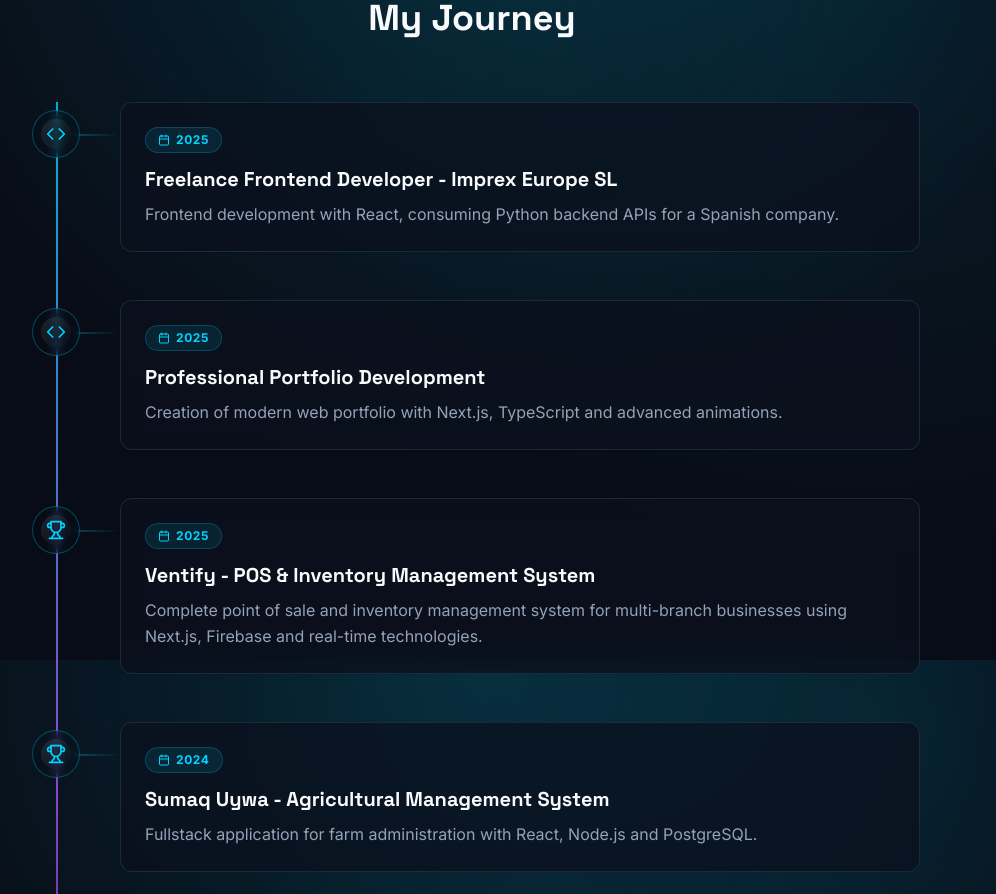
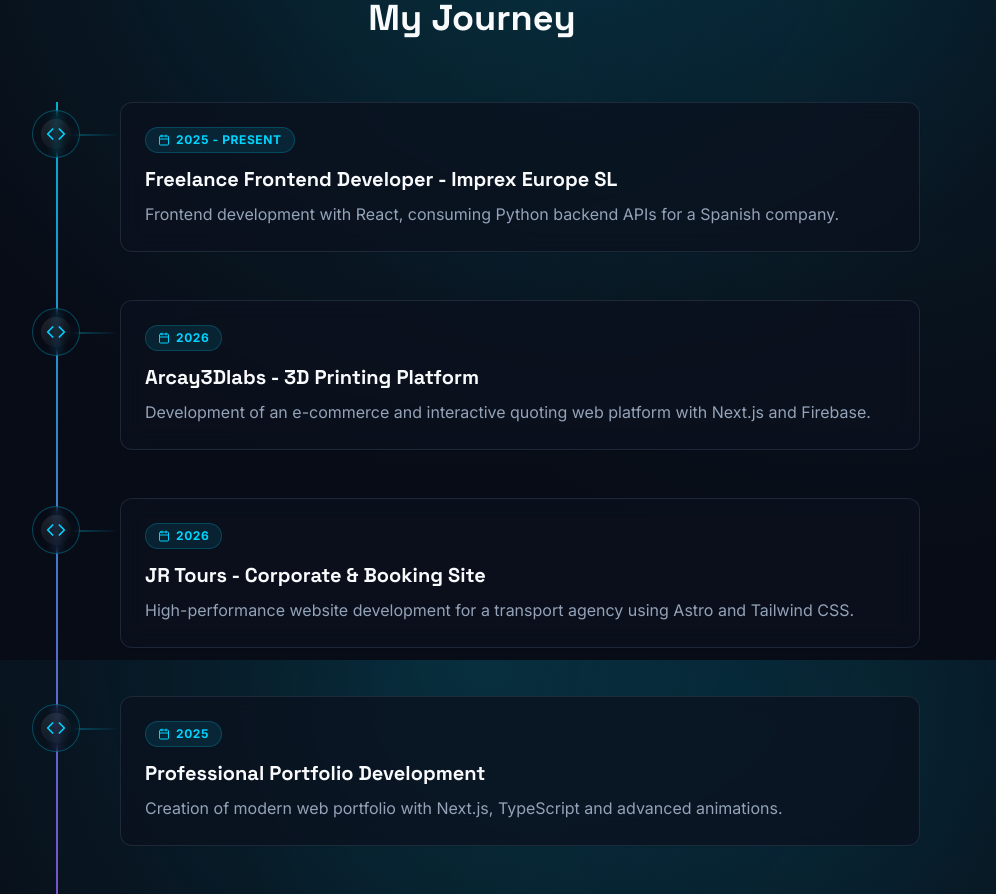
Before and after one commit to Arcay322/Portfolio, a Next.js app: page /en/about in a window 1280 px wide. Shown: the part 1740-2634 px from the top of the page, without its empty margins (168-1164 px from the left). Built offline with nearby package versions, Linux system fonts and the light colour scheme; no server answers.

Commit message:
mejorando linea de tiempo

```diff
--- a/src/components/ProjectCard.tsx
+++ b/src/components/ProjectCard.tsx
@@ -109,11 +109,17 @@
           <div className="flex flex-wrap gap-2 mt-auto mb-6">
             {project.tags.slice(0, 4).map((tag) => {
               const color = techColors[tag] || "hsl(var(--primary))";
+              const isBlack = color === "#000000";
+
               return (
                 <span
                   key={tag}
-                  className="text-xs font-mono font-medium px-2 py-1 rounded-md backdrop-blur-sm transition-colors duration-300"
-                  style={{
+                  className={`text-xs font-mono font-medium px-2 py-1 rounded-md backdrop-blur-sm transition-colors duration-300 ${
+                    isBlack
+                      ? "bg-black/5 text-black border border-black/10 dark:bg-white/10 dark:text-white dark:border-white/20"
+                      : ""
+                  }`}
+                  style={isBlack ? undefined : {
                     backgroundColor: `${color}15`, // ~8% opacity
                     color: color,
                     borderColor: `${color}30`, // ~19% opacity
--- a/src/components/Timeline.tsx
+++ b/src/components/Timeline.tsx
@@ -28,6 +28,18 @@
       title: t('imprex.title'),
       description: t('imprex.description'),
       icon: "work",
+    },
+    {
+      year: t('arcay3dlabs.year'),
+      title: t('arcay3dlabs.title'),
+      description: t('arcay3dlabs.description'),
+      icon: "project",
+    },
+    {
+      year: t('jrtours.year'),
+      title: t('jrtours.title'),
+      description: t('jrtours.description'),
+      icon: "project",
     },
     {
       year: t('portfolio.year'),
--- a/src/messages/en.json
+++ b/src/messages/en.json
@@ -88,8 +88,18 @@
     "skills_title": "My Skills",
     "timeline_title": "My Journey",
     "timeline": {
+      "arcay3dlabs": {
+        "year": "2026",
+        "title": "Arcay3Dlabs - 3D Printing Platform",
+        "description": "Development of an e-commerce and interactive quoting web platform with Next.js and Firebase."
+      },
+      "jrtours": {
+        "year": "2026",
+        "title": "JR Tours - Corporate & Booking Site",
+        "description": "High-performance website development for a transport agency using Astro and Tailwind CSS."
+      },
       "imprex": {
-        "year": "2025",
+        "year": "2025 - Present",
         "title": "Freelance Frontend Developer - Imprex Europe SL",
         "description": "Frontend development with React, consuming Python backend APIs for a Spanish company."
       },
--- a/src/messages/es.json
+++ b/src/messages/es.json
@@ -88,8 +88,18 @@
     "skills_title": "Mis Habilidades",
     "timeline_title": "Mi Trayectoria",
     "timeline": {
+      "arcay3dlabs": {
+        "year": "2026",
+        "title": "Arcay3Dlabs - Plataforma de Impresión 3D",
+        "description": "Desarrollo de plataforma web de e-commerce y cotizaciones interactivas con Next.js y Firebase."
+      },
+      "jrtours": {
+        "year": "2026",
+        "title": "JR Tours - Sitio Corporativo y Reservas",
+        "description": "Desarrollo de sitio web de alto rendimiento para agencia de transporte usando Astro y Tailwind CSS."
+      },
       "imprex": {
-        "year": "2025",
+        "year": "2025 - Presente",
         "title": "Desarrollador Frontend Freelance - Imprex Europe SL",
         "description": "Desarrollo frontend con React, consumiendo APIs backend en Python para una empresa española."
       },
```
